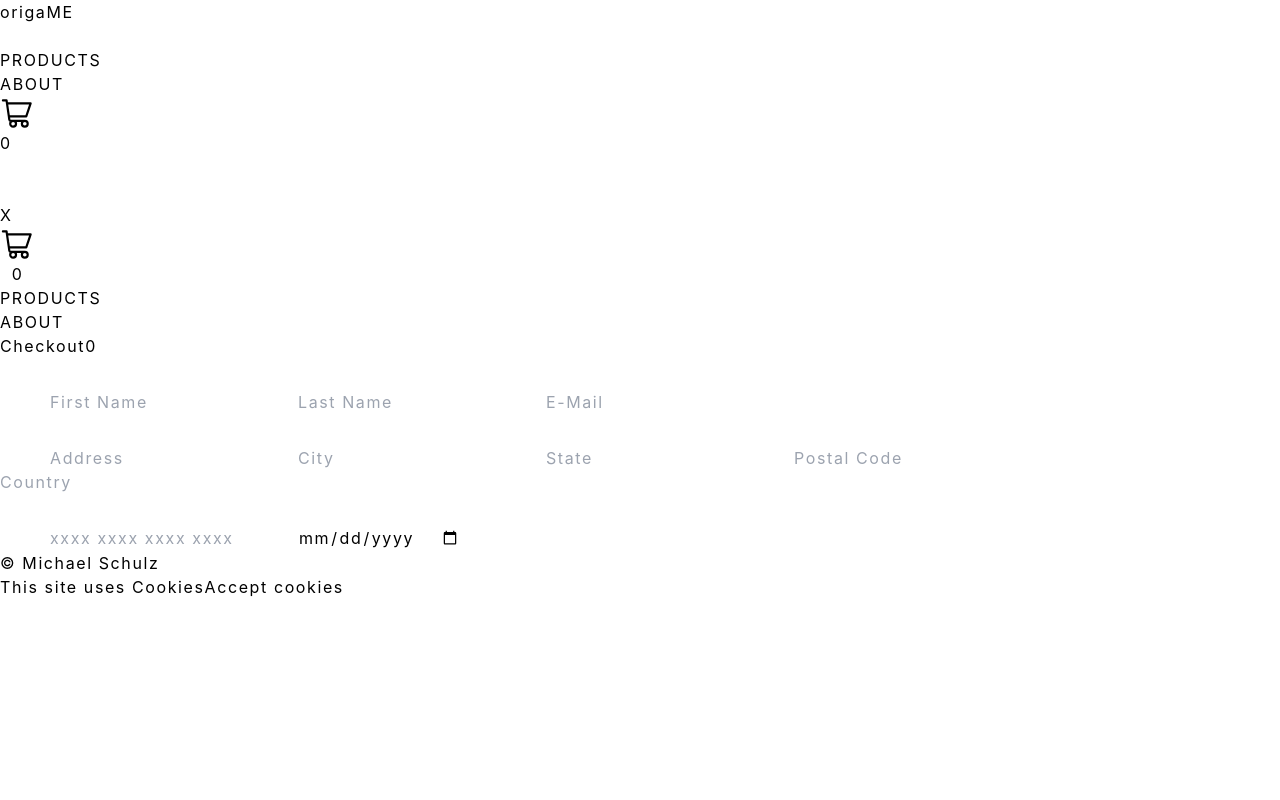
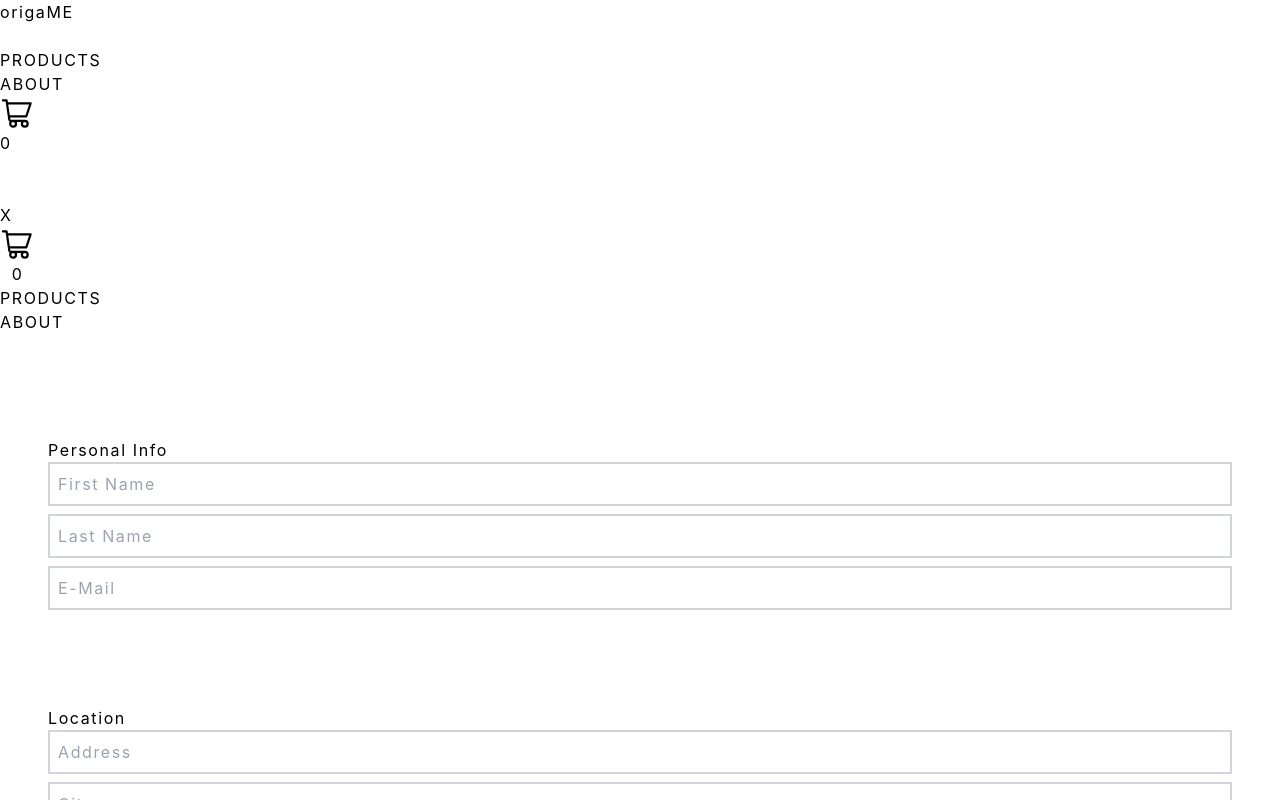
Before and after one commit to mischulz14/nextjs-ecommerce-store, a Next.js app: page /checkout in a window 1280 px wide. Built offline with nearby package versions, Linux system fonts and the light colour scheme.

Commit message:
Add checkout-page styling

```diff
--- a/pages/cart.tsx
+++ b/pages/cart.tsx
@@ -156,8 +156,8 @@ const Cart = (props: cartProps) => {
           })}
         </ul>
       </div>
-      <div className="overflow-y-scroll border-2 dark:border-slate-100 border-slate-300 price basis-2/5">
-        <ul className="pb-8 overflow-y-scroll border-b-2 dark:border-slate-100 border-slate-300 h-[400px]">
+      <div className="border-2 dark:border-slate-100 border-slate-300 price basis-2/5">
+        <ul className="pb-8 overflow-y-scroll border-b-2 dark:border-slate-100 border-slate-300 h-[300px]">
           <h2 className="m-8 text-2xl font-semibold text-center">Summary:</h2>
           {productContext.chosenProducts.map((product: WholeProduct) => {
             return (
--- a/pages/checkout.tsx
+++ b/pages/checkout.tsx
@@ -6,11 +6,17 @@ const Checkout = () => {
   const productContext = useContext(ProductContext);
   return (
     <div className="mx-auto dark:text-white dark:bg-slate-600">
-      <span>Checkout</span>
-      <span>{productContext.totalPrice}</span>
-      <form className="flex text-black checkout__form">
-        <div className="flex flex-col border-2 border-black checkout__form__person-info">
+      {/* <span>Checkout</span>
+      <span>{productContext.totalPrice}</span> */}
+      <form className="mx-auto checkout__form">
+        <div className="flex flex-col justify-center gap-2 mx-auto text-black checkout__form-container sm:flex-row">
+          <div className="flex flex-col checkout__form__person-info">
+            <div className="checkout__image-wrapper">
               <Image src="/images/person.svg" width="50" height="50" />
+            </div>
+            <span className="mb-4 text-center text-black uppercase dark:text-white">
+              Personal Info
+            </span>
             <input
               data-test-id="checkout-first-name"
               type="text"
@@ -27,14 +33,23 @@ const Checkout = () => {
               placeholder="E-Mail"
             />
           </div>
-        <div className="flex flex-col border-2 border-black checkout__form__person-location">
+          <div className="flex flex-col checkout__form__person-location">
+            <div className="checkout__image-wrapper">
               <Image src="/images/house.svg" width="50" height="50" />
+            </div>
+            <span className="mb-4 text-center text-black uppercase dark:text-white">
+              Location
+            </span>
             <input
               data-test-id="checkout-address"
               type="text"
               placeholder="Address"
             />
-          <input data-test-id="checkout-city" type="text" placeholder="City" />
+            <input
+              data-test-id="checkout-city"
+              type="text"
+              placeholder="City"
+            />
             <input type="text" placeholder="State" />
             <input
               data-test-id="checkout-postal-code"
@@ -47,8 +62,13 @@ const Checkout = () => {
               placeholder="Country"
             />
           </div>
-        <div className="flex flex-col border-2 border-black checkout__form__person-payment-info">
+          <div className="flex flex-col checkout__form__person-payment-info">
+            <div className="checkout__image-wrapper">
               <Image src="/images/credit-card.svg" width="50" height="50" />
+            </div>
+            <span className="mb-4 text-center text-black uppercase dark:text-white">
+              Payment Details
+            </span>
             <input
               id="ccn"
               type="tel"
@@ -60,8 +80,19 @@ const Checkout = () => {
             />
 
             <input type="date" data-test-id="checkout-expiration-date" />
-          <input type="text" data-test-id="checkout-security-code" />
+            <input
+              type="text"
+              data-test-id="checkout-security-code"
+              placeholder="Security Code"
+            />
           </div>
+        </div>
+        <button
+          data-test-id="checkout-confirm-order"
+          className="mx-auto mb-6 btn-primary bg-slate-900"
+        >
+          Confirm Order
+        </button>
       </form>
     </div>
   );
--- a/styles/globals.css
+++ b/styles/globals.css
@@ -137,6 +137,28 @@ SECTION === 'MAIN' === SECTION
 
 .image-wrapper img {
   filter: drop-shadow(1px 1px 2px rgb(255, 255, 255));
+}
+
+/* =======================
+SECTION === 'CHECKOUT PAGE' === SECTION
+======================= */
+
+@layer utilities {
+  .checkout__image-wrapper {
+    @apply flex items-center justify-center w-[50%] mx-auto my-4 p-4 bg-slate-500  dark:bg-slate-900;
+  }
+}
+
+@layer components {
+  input {
+    @apply w-full p-2 mb-2 border-2 border-gray-300 focus:outline-none focus:border-slate-400 dark:focus:border-slate-400;
+  }
+}
+
+@layer utilities {
+  [class*='checkout__form'] {
+    @apply p-4;
+  }
 }
 
 /* =======================
```
Lines whose indentation alone changed are shown as unchanged.
